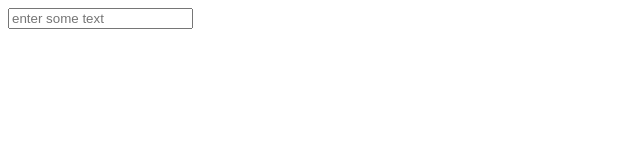
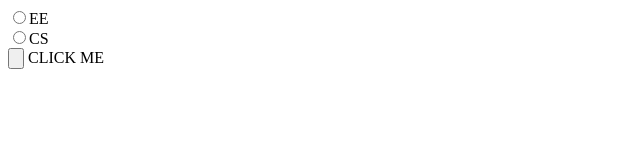
Before and after one commit to Brijeshkrishna/simple-login-page, a website: page home.html in a window 1280 px wide. Shown: the whole page, without its empty margins (0-640 px from the left). Drawn offline with Linux system fonts and the light colour scheme.

Commit message:
add radio button

```diff
--- a/home.html
+++ b/home.html
@@ -9,6 +9,8 @@
     <script src='static/index.js'></script>
 </head>
 <body>
-    <input type="text" onchange="bt1Click('txt1')"  id="txt1" placeholder="enter some text">
+    <input type="radio" name="rd1" id="rd1">EE</input><br>
+    <input type="radio" name="rd1" id="rd2">CS</input><br>
+  <input type="button" onclick="fnt1()"> CLICK ME </input>
 </body>
 </html>
--- a/static/index.js
+++ b/static/index.js
@@ -1,7 +1,20 @@
-function bt1Click(id){
-    const bt1_vlaue = document.getElementById(id);
+function fnt1()
+{
+    const rd1 = document.getElementById("rd1");
+    const rd2 = document.getElementById("rd2");
 
 
-    bt1_vlaue.value = ""
+    if (rd1.checked) {
+        alert(rd1.name);
+        rd1.checked = 0
 
+    }
+    else if (rd2.checked) {
+        alert(rd2.name);
+        rd2.checked = 0
+
+    }
+    else{
+        alert("select one plz..")
+    }
 }
```
